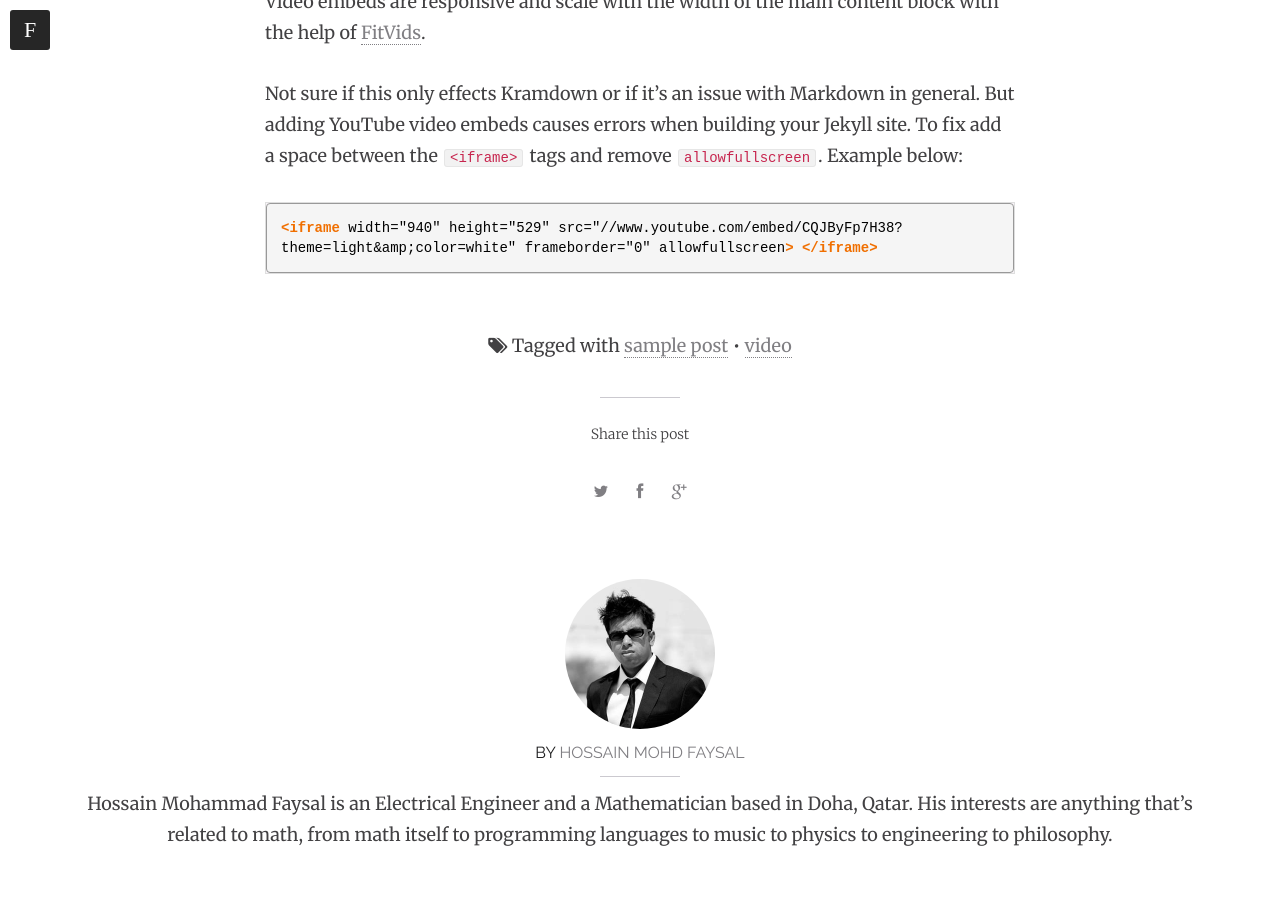
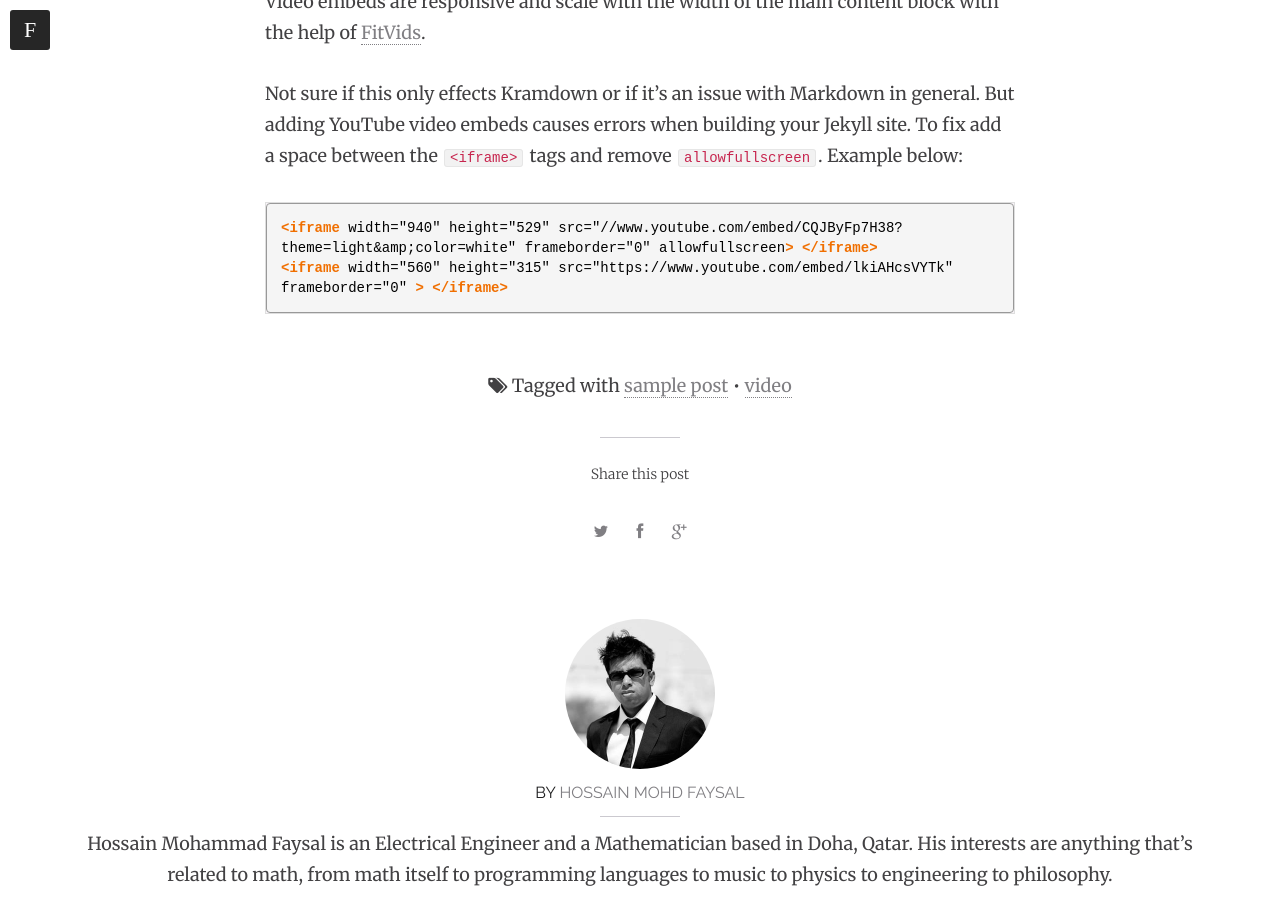
Before and after one commit to robi-van-kenobi/robi-van-kinobi.github.io, a Jekyll site: the page built from _posts/2014-01-07-video-post.md, in a window 1280 px wide and 900 px high, scrolled down 1251 px. Built offline with Jekyll 4.4.1, drawn with Linux system fonts in a browser that asks for light colours; nearby versions of some CDN libraries; comment, search, counter and statistics services are not loaded.

Commit message:
video testing

```diff
--- a/_posts/2014-01-07-video-post.md
+++ b/_posts/2014-01-07-video-post.md
@@ -16,4 +16,5 @@ Not sure if this only effects Kramdown or if it's an issue with Markdown in gene
 
 {% highlight html %}
 <iframe width="940" height="529" src="//www.youtube.com/embed/CQJByFp7H38?theme=light&amp;color=white" frameborder="0" allowfullscreen> </iframe>
+<iframe width="560" height="315" src="https://www.youtube.com/embed/lkiAHcsVYTk" frameborder="0" > </iframe>
 {% endhighlight %}
```
